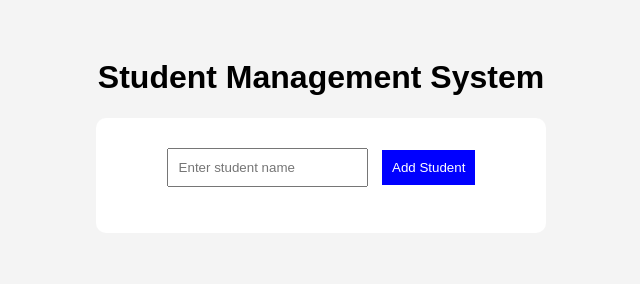
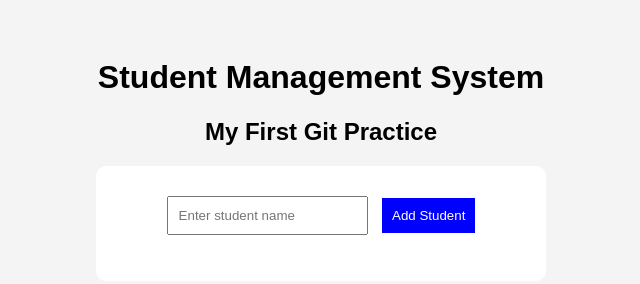
Before and after one commit to BCA-AI/student-management, a plain HTML site: page index.html in a window 1280 px wide. Shown: the whole page, without its empty margins (319-959 px from the left). Drawn offline with Linux system fonts and the light colour scheme.

Commit message:
Add first Git practice heading

```diff
--- a/index.html
+++ b/index.html
@@ -10,6 +10,7 @@
 <body>
 
     <h1>Student Management System</h1>
+    <h2>My First Git Practice</h2>
 
     <div class="container">
         <input type="text" id="studentName"
```
